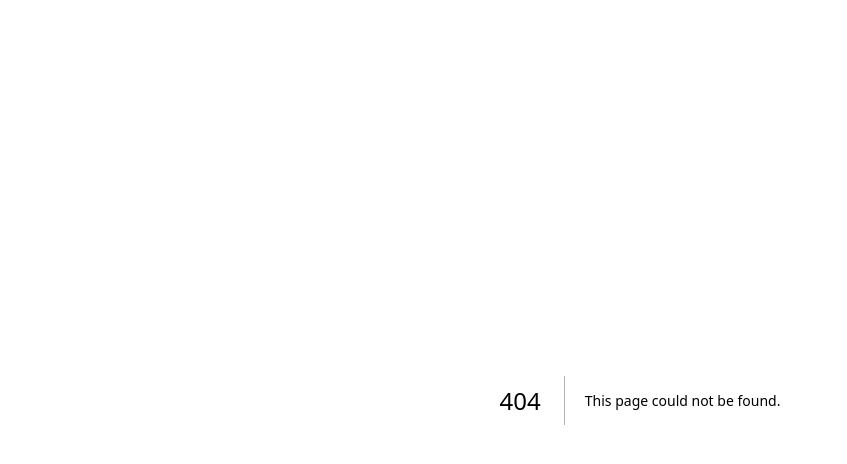
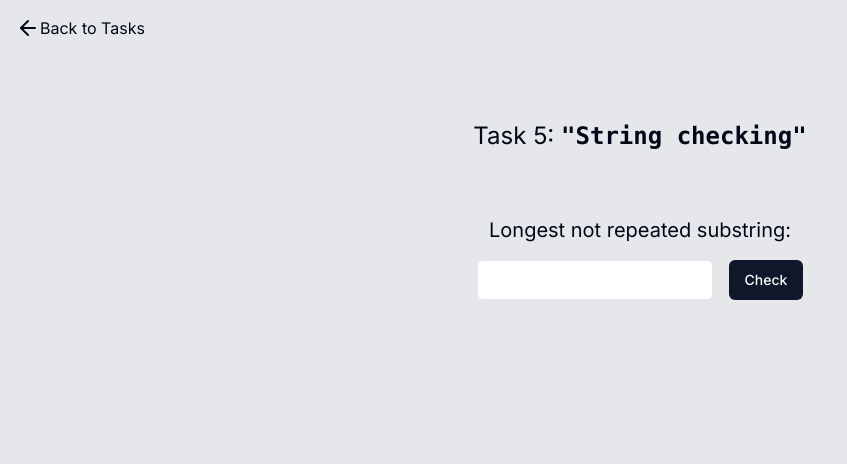
Before and after one commit to kicky1/interview, a Next.js app: page /task/stringchecking in a window 1280 px wide. Before the commit this address had no page. Shown: the top 464 px of the page, without its empty margins (0-847 px from the left). Built offline with nearby package versions, Linux system fonts and the light colour scheme.

Commit message:
feat: preparation of task 5 with string playground

```diff
--- /dev/null
+++ b/app/task/stringchecking/layout.tsx
@@ -0,0 +1,24 @@
+import { ArrowLeft } from 'lucide-react';
+import Link from 'next/link';
+
+export default function ProjectsLayout({
+  children,
+}: {
+  children: React.ReactNode;
+}) {
+  return (
+    <div className="flex flex-col min-h-screen bg-gray-200 dark:bg-zinc-800/30">
+      <nav>
+        <ul className="flex items-left gap-4">
+          <Link
+            href={'/'}
+            className="flex items-center text-md m-4 duration-500 text-zinc-800/3 hover:text-zinc-800/60"
+          >
+            <ArrowLeft /> Back to Tasks
+          </Link>
+        </ul>
+      </nav>
+      <div className="max-w-7xl mx-auto">{children}</div>
+    </div>
+  );
+}
--- /dev/null
+++ b/app/task/stringchecking/page.tsx
@@ -0,0 +1,48 @@
+'use client';
+
+import { Button } from "@/components/ui/button";
+import { Input } from "@/components/ui/input";
+import { useState } from "react";
+
+
+export default function Page() {
+
+  const [input, setInput] = useState('')
+  const [longestSubstring, setLongestSubstring] = useState('')
+
+  const getLongestNotRepeatedSubstring = (text: string) => {
+    const textArray = text.split('')
+    const arrayOfSubstrings: string[] = []
+    let substring = ''
+
+    textArray.map((char, index) => {
+      if(char == textArray[index+1]) {
+        substring += char
+        arrayOfSubstrings.push(substring)
+        substring = ''
+      }else{
+        substring += char
+      }
+    })
+    arrayOfSubstrings.push(substring)
+    arrayOfSubstrings.sort((a, b) => b.length - a.length)
+    setLongestSubstring(arrayOfSubstrings[0].toString())
+  }
+
+  return (
+    <>
+      <div className="my-16 text-center">
+        <p className="text-2xl">
+          Task 5: <code className="font-mono font-bold">"String checking"</code>
+        </p>
+        <div className="flex flex-col items-center justify-start mt-16">
+            <p className="text-xl">Longest not repeated substring: {longestSubstring}</p>
+            <div className="flex mt-4">
+            <Input className="mr-4" value={input} onChange={(e) => setInput(e.target.value)}/>
+            <Button onClick={() => getLongestNotRepeatedSubstring(input)}>Check</Button>
+          </div>
+        </div>
+      </div>
+    </>
+  );
+}
```
Also changed, not shown: dataset/tasksData.ts (+7 -0 lines).
